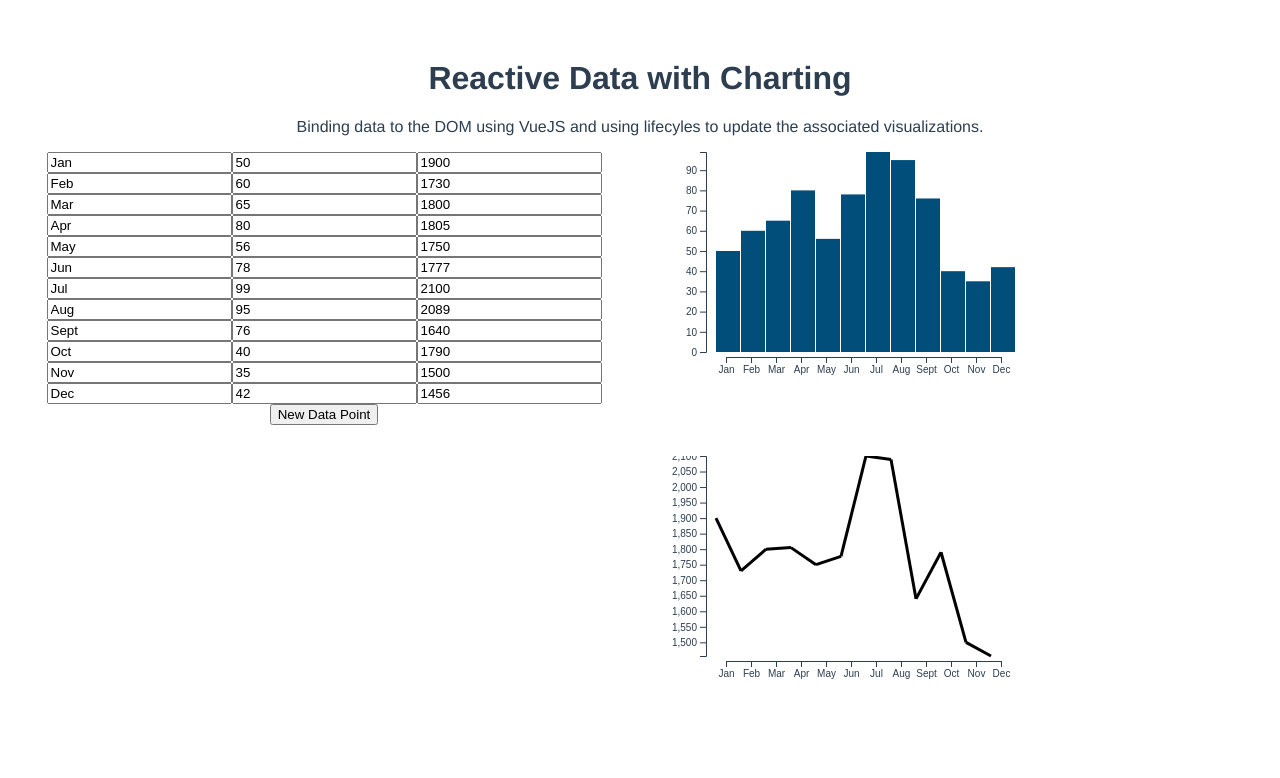
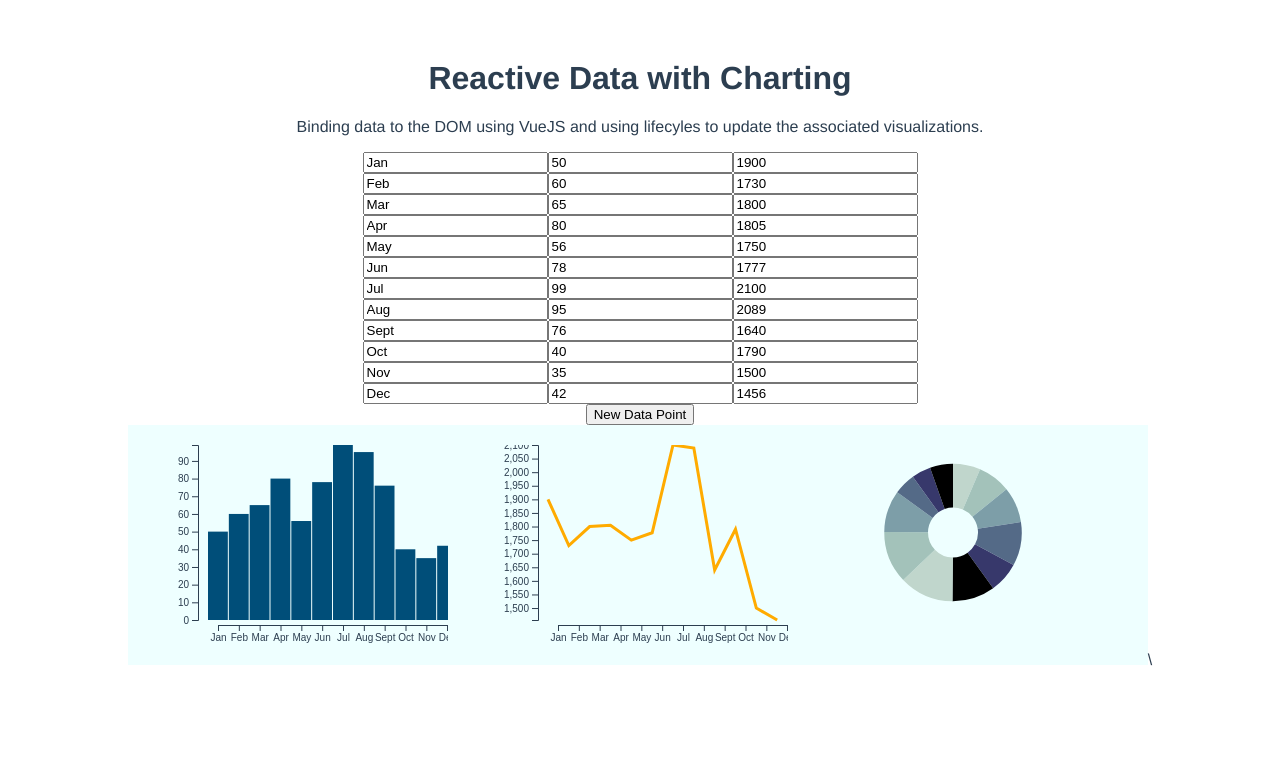
Before and after one commit to ignoreintuition/d3vue, a Vue app: page / in a window 1280 px wide. Shown: the top 778 px of the page. Built offline with nearby package versions, Linux system fonts and the light colour scheme.

Commit message:
Updated Reactivity with line graphs

```diff
--- a/src/components/index.vue
+++ b/src/components/index.vue
@@ -3,17 +3,17 @@
     <div class="segment">
       <div v-for="(t, index) in dataSet">
         <input v-model="t.name">
-        <input v-model="t.val">
-        <input v-model="t.val2">
+        <input v-model.number="t.val" type="number" >
+        <input v-model.number="t.val2" type="number" >
       </div>
       <button @click="addDataPoint">
         New Data Point
       </button>
     </div>
     <div class="segment">
-      <svg id="chart" width="600" height="300"></svg>
-      <svg id="chart2" width="600" height="300"></svg>
-      <svg id="chart3" width="600" height="300"></svg>
+      <svg class="chart" id="chart" width="300" height="200"></svg>
+      <svg class="chart" id="chart2" width="300" height="200"></svg>
+      <svg class="chart" id="chart3" width="300" height="200"></svg>\
     </div>
   </div>
 </template>
@@ -39,8 +39,8 @@ export default {
       ],
       options: {
         dim: 'name',
-        height: 200,
-        width: 300
+        height: 175,
+        width: 250
       }
     }
   },
@@ -88,9 +88,13 @@ a {
   color: #42b983;
 }
 .segment {
-  width: 50%;
+  width: 100%;
   float: left;
   align-content:center;
 }
+.chart {
+  padding: 20px;
+  background: #EEFFFF;
+}
 
 </style>
--- a/src/v-charts/index.js
+++ b/src/v-charts/index.js
@@ -78,9 +78,6 @@ export default {
         lineChart: function(d3, ds, options) {
           this.init(d3, ds, options.selector);
 
-          var g = this.svg.selectAll("line")
-            .data(this.ds);
-
           var maxVal = Math.max.apply(Math, this.ds.map(function(o) {
             return o[options.metric];
           }));
@@ -100,29 +97,23 @@ export default {
           var xAxis = this.d3.axisBottom()
             .scale(xScale)
 
+          var lineFunction = this.d3.line()
+            .x(function(d, i) { return xScale(d[options.dim]) + 60; })
+            .y(function(d) { return yScale(d[options.metric]); })
+
           this.svg.selectAll("g").remove();
+          this.svg.selectAll("path").remove();
 
-          g.enter()
-            .append("line")
-            .attr("stroke-width", "3")
-            .attr("stroke", "black")
-            .attr('class', 'line')
-            .merge(g)
-            .attr("x1", (d, i) => {
-              return (i == 0) ? 60 : ((i - 1) * (options.width / this.ds.length)) + 60;
-            })
-            .attr("y1", (d, i) => {
-              return (i == 0) ? yScale(d[options.metric]) : yScale(ds[i - 1][options.metric]);
-            })
-            .attr("x2", (d, i) => {
-              return (i * (options.width / this.ds.length)) + 60;
-            })
-            .attr("y2", d => {
-              return yScale(d[options.metric]);
-            })
+          this.svg.append("path")
+            .datum(this.ds)
+            .attr("fill", "none")
+            .attr("stroke", "#ffab00")
+            .attr("stroke-width", 3)
+            .attr("d", lineFunction)
 
           this.drawAxis(options.height, xAxis, yAxis);
-          g.exit().remove();
+
+          this.svg.exit().remove();
         },
         /**
          * $helpers.chart.pieChart
```
